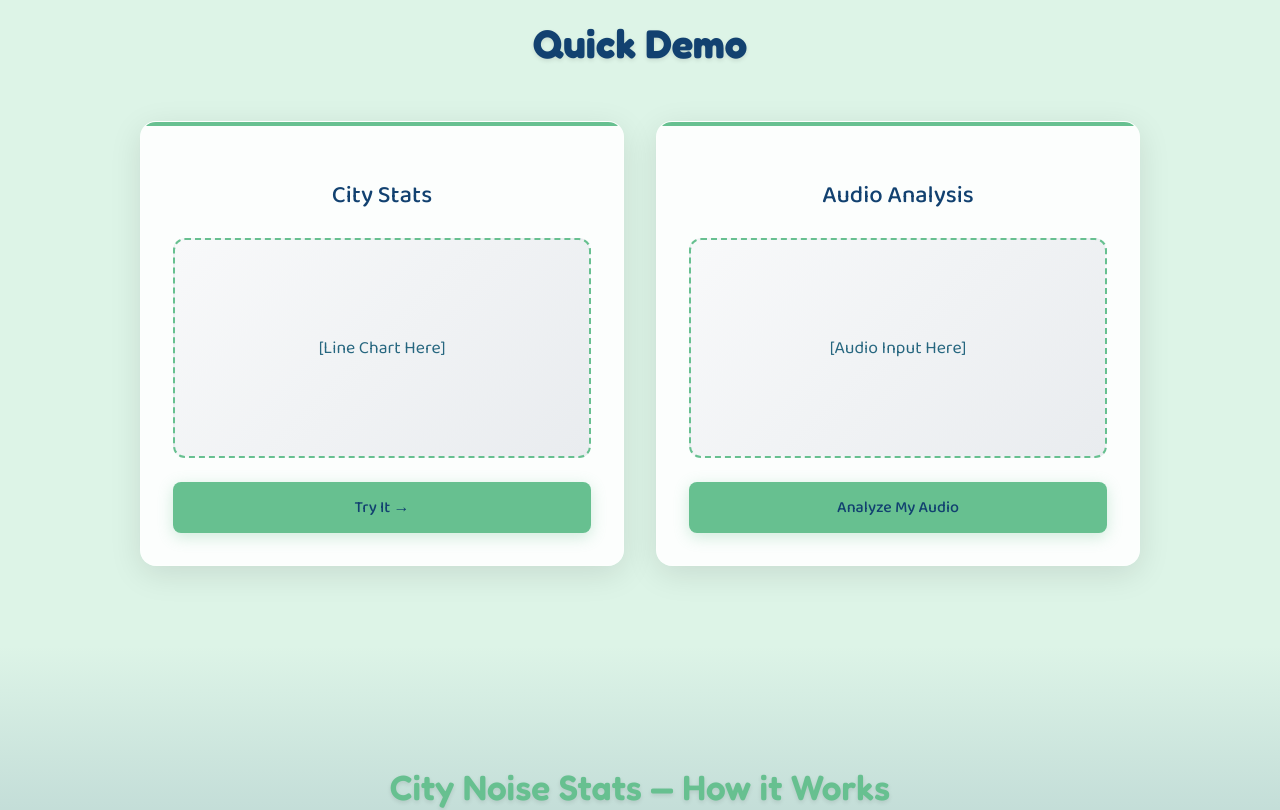
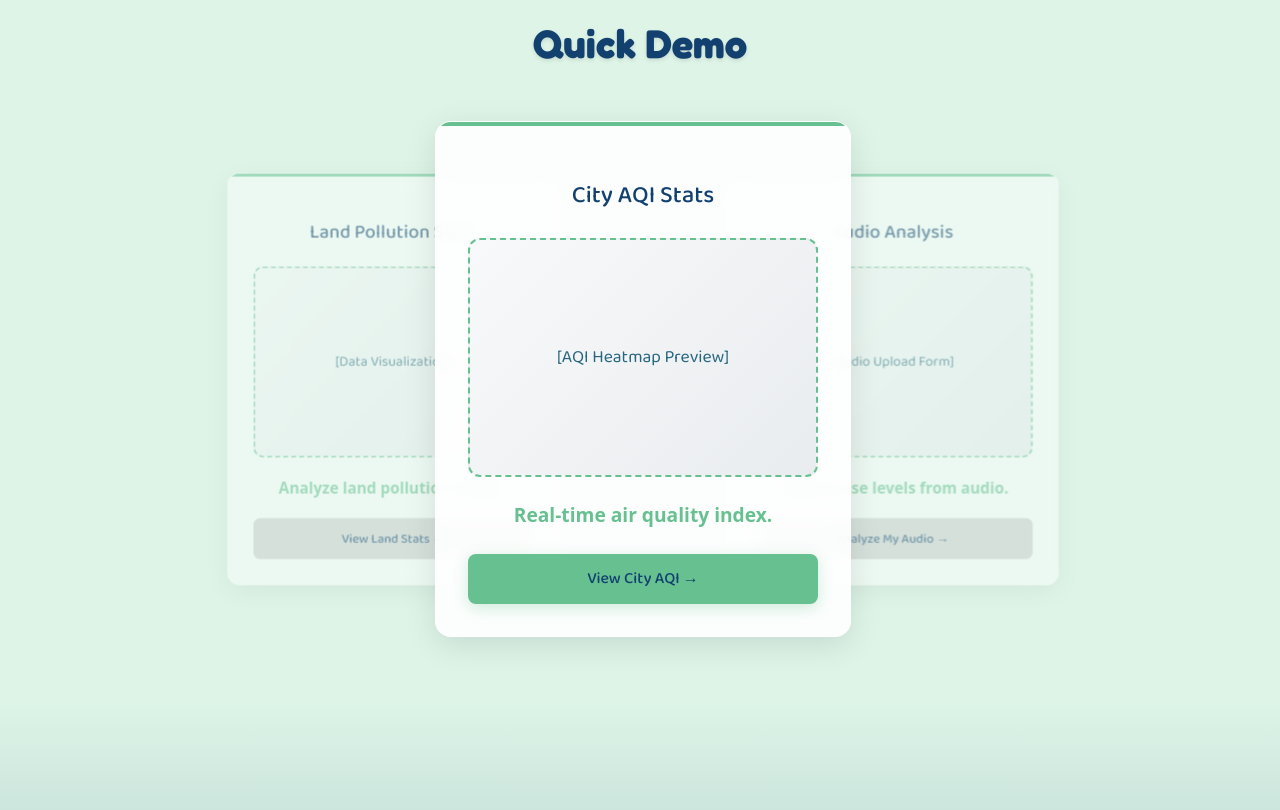
Before and after one commit to Shoaib1M/hackodishav1, a React (Vite) app in the folder Client/: page / in a window 1280 px wide. Shown: the part 1620-2430 px from the top of the page. Built offline with nearby package versions, Linux system fonts and the light colour scheme.

Commit message:
carousel

```diff
--- a/Client/components/Demo/Demo.css
+++ b/Client/components/Demo/Demo.css
@@ -15,25 +15,40 @@
   font-family: "Fredoka", sans-serif;
 }
 
-.demo-cards {
-  display: grid;
-  grid-template-columns: repeat(auto-fit, minmax(300px, 1fr));
-  gap: 2rem;
+.demo-carousel-wrapper {
+  display: flex;
+  flex-direction: column;
+  align-items: center;
+  width: 100%;
   max-width: 1000px;
   margin: 0 auto;
-  padding: 0 2rem;
+  height: 500px; /* Reduced height after removing dots */
+  position: relative;
+  left: -30px; /* Nudge the carousel slightly to the left */
+}
+
+.demo-carousel {
+  position: relative;
+  width: 350px; /* Width of the center card */
+  height: 450px; /* Height of the center card */
+  perspective: 1500px; /* For 3D effect if I want to add rotation later */
+  flex-shrink: 0; /* Prevent the container from collapsing */
 }
 
 .demo-card {
+  /* position: absolute is now handled by inline style in the component */
   background: rgba(255, 255, 255, 0.9);
   border-radius: 16px;
   padding: 2rem;
   box-shadow: 0 8px 32px rgba(0, 0, 0, 0.1);
   backdrop-filter: blur(10px);
   border: 1px solid rgba(255, 255, 255, 0.2);
-  transition: all 0.3s ease;
-  position: relative;
   overflow: hidden;
+  display: flex;
+  flex-direction: column;
+  justify-content: space-between;
+  top: 0;
+  left: 0;
 }
 
 .demo-card::before {
@@ -46,9 +61,14 @@
   background: #67C090; /* Medium Green */
 }
 
+/* No hover effect needed for carousel cards */
 .demo-card:hover {
-  transform: translateY(-8px);
-  box-shadow: 0 12px 40px rgba(0, 0, 0, 0.15);
+  transform: none;
+  box-shadow: 0 8px 32px rgba(0, 0, 0, 0.1);
+}
+
+.demo-card.clickable {
+  cursor: pointer;
 }
 
 .demo-card h3 {
@@ -75,6 +95,7 @@
   position: relative;
   overflow: hidden;
   font-family: "Baloo 2", sans-serif;
+  flex-grow: 1; /* Allow placeholder to grow */
 }
 
 .demo-avg {
@@ -107,6 +128,17 @@
   font-family: "Baloo 2", sans-serif;
 }
 
+.demo-btn:disabled {
+  background-color: #ccc;
+  cursor: not-allowed;
+  box-shadow: none;
+}
+
+.demo-btn:disabled:hover {
+  transform: none;
+  background-color: #ccc;
+}
+
 .demo-btn::before {
   content: "";
   position: absolute;
@@ -131,7 +163,7 @@
   }
 }
 
-.demo-btn:hover {
+.demo-btn:hover:not(:disabled) {
   transform: translateY(-2px);
   box-shadow: 0 6px 20px rgba(103, 192, 144, 0.4);
   background: #DDF4E7; /* Light Mint */
@@ -151,11 +183,13 @@
     font-size: 2rem;
     margin-bottom: 2rem;
   }
+  .demo-carousel-wrapper {
+    height: 450px;
+  }
 
-  .demo-cards {
-    grid-template-columns: 1fr;
-    gap: 1.5rem;
-    padding: 0 1rem;
+  .demo-carousel {
+    width: 280px;
+    height: 400px;
   }
 
   .demo-card {
--- a/Client/components/Demo/Demo.jsx
+++ b/Client/components/Demo/Demo.jsx
@@ -1,25 +1,107 @@
-import React from "react";
+import React, { useState } from "react";
+import { useNavigate } from "react-router-dom";
+import { motion } from "framer-motion";
 import "./Demo.css";
 
-const Demo = () => (
+const cardsData = [
+  {
+    title: "City AQI Stats",
+    placeholder: "[AQI Heatmap Preview]",
+    description: "Real-time air quality index.",
+    path: "/checkcity",
+    buttonText: "View City AQI",
+  },
+  {
+    title: "Audio Analysis",
+    placeholder: "[Audio Upload Form]",
+    description: "Check noise levels from audio.",
+    path: "/checkfile",
+    buttonText: "Analyze My Audio",
+  },
+  {
+    title: "Noise Pollution Stats",
+    placeholder: "[Noise Map Preview]",
+    description: "Historical noise level data.",
+    path: "/checknoisepollution",
+    buttonText: "View Noise Stats",
+  },
+  {
+    title: "Trash Detector",
+    placeholder: "[Image Upload Form]",
+    description: "Detect trash in images.",
+    path: "/trash-detector",
+    buttonText: "Try Trash Detector",
+  },
+  {
+    title: "Land Pollution Stats",
+    placeholder: "[Data Visualization]",
+    description: "Analyze land pollution trends.",
+    path: "/land-pollution-stats",
+    buttonText: "View Land Stats",
+  },
+];
+
+const Demo = () => {
+  const navigate = useNavigate();
+  const [currentIndex, setCurrentIndex] = useState(0);
+
+  return (
     <section id="quick-demo" className="demo-section">
       <h2 className="demo-title">Quick Demo</h2>
-    <div className="demo-cards">
-      {/* Card 1: City Stats */}
-      <div className="demo-card">
-        <h3>City Stats</h3>
-        <div className="demo-placeholder">[Line Chart Here]</div>
-        <div className="demo-avg"><span className="demo-avg-value"></span></div>
-        <button className="demo-btn">Try It &rarr;</button>
+      <div className="demo-carousel-wrapper">
+        <div className="demo-carousel">
+            {cardsData.map((card, index) => {
+            let offset = index - currentIndex;
+            if (offset > cardsData.length / 2) {
+              offset -= cardsData.length;
+            } else if (offset < -cardsData.length / 2) {
+              offset += cardsData.length;
+            }
+
+            const isCenter = offset === 0;
+            const isAdjacent = Math.abs(offset) === 1;
+
+            const scale = isCenter ? 1 : isAdjacent ? 0.8 : 0.6;
+            const opacity = isCenter ? 1 : isAdjacent ? 0.5 : 0;
+            const x = isCenter ? "0%" : `${offset * 60}%`;
+            const zIndex = isCenter ? 2 : isAdjacent ? 1 : 0;
+
+            return (
+              <motion.div
+                key={`${card.title}-${index}`}
+                className={`demo-card ${!isCenter ? "clickable" : ""}`}
+                onClick={() => {
+                  if (!isCenter) {
+                    setCurrentIndex(index);
+                  }
+                }}
+                animate={{ scale, opacity, x, zIndex }}
+                transition={{ type: "spring", stiffness: 260, damping: 30 }}
+                style={{
+                  position: "absolute",
+                  width: "100%",
+                  height: "100%",
+                }}
+              >
+                <h3>{card.title}</h3>
+                <div className="demo-placeholder">{card.placeholder}</div>
+                <div className="demo-avg">
+                  <span className="demo-avg-value">{card.description}</span>
                 </div>
-      {/* Card 2: Audio Analysis */}
-      <div className="demo-card">
-        <h3>Audio Analysis</h3>
-        <div className="demo-placeholder">[Audio Input Here]</div>
-        <button className="demo-btn">Analyze My Audio</button>
+                <button
+                  onClick={() => navigate(card.path)}
+                  className="demo-btn"
+                  disabled={!isCenter}
+                >
+                  {card.buttonText} &rarr;
+                </button>
+              </motion.div>
+            );
+            })}
         </div>
       </div>
     </section>
   );
+};
 
 export default Demo;
--- a/Client/components/Hero/Hero.css
+++ b/Client/components/Hero/Hero.css
@@ -179,16 +179,16 @@
   }
 }
 
-.hero-btn.primary {
+.hero-btn.primary-cta {
   background: #67C090; /* Medium Green */
   color: #FFFFFF; /* White */
   box-shadow: 0 4px 15px rgba(103, 192, 144, 0.3);
 }
 
-.hero-btn.primary:hover {
+.hero-btn.primary-cta:hover {
   background: #DDF4E7; /* Light Mint */
   transform: translateY(-2px);
-  box-shadow: 0 6px 20px rgba(103, 192, 144, 0.4);
+  box-shadow: 0 6px 20px rgba(103, 192, 144, 0.4); color: #124170; /* Dark Blue */
 }
 
 .hero-btn.secondary {
--- a/Client/components/Hero/Hero.jsx
+++ b/Client/components/Hero/Hero.jsx
@@ -129,7 +129,7 @@ const Hero = () => {
             <span className="highlight-akash">Akash Cloud</span>
           </p>
           <div className="hero-cta">
-            <button onClick={handleClick1} className="hero-btn primary">
+            <button onClick={handleClick1} className="hero-btn primary-cta">
               View City AQI
             </button>
             <button onClick={handleClick2} className="hero-btn secondary">
@@ -141,7 +141,7 @@ const Hero = () => {
             <button onClick={handleClick4} className="hero-btn secondary">
               Trash Detector
             </button>
-            <button onClick={handleClick4} className="hero-btn secondary">
+            <button onClick={handleClick5} className="hero-btn secondary">
               Land Pollution Stats
             </button>
           </div>
--- a/Client/pages/CheckNoisePollution/CheckNoisePollution.css
+++ b/Client/pages/CheckNoisePollution/CheckNoisePollution.css
@@ -3,6 +3,10 @@
 /* Inherits most styles from CheckCity.css */
 
 /* Specific overrides or additions for the noise pollution page */
+.noise-pollution-page {
+  background-image: linear-gradient(rgba(18, 65, 112, 0.85), rgba(38, 102, 127, 0.85)), url('https://images.pexels.com/photos/18505237/pexels-photo-18505237.jpeg');
+}
+
 .leaflet-map {
   height: 100%;
   width: 100%;
--- a/Client/pages/CheckNoisePollution/CheckNoisePollution.jsx
+++ b/Client/pages/CheckNoisePollution/CheckNoisePollution.jsx
@@ -112,7 +112,7 @@ function CheckNoisePollution() {
   return (
     <>
       <Navbar />
-      <div className="check-city-page">
+      <div className="check-city-page noise-pollution-page">
         <h1 className="page-title">Noise Pollution Monitor</h1>
 
         {/* Map */}
```
Also changed, not shown: Client/components/NavBar/Navbar.jsx (+17 -26 lines). Lines whose indentation alone changed are shown as unchanged.
